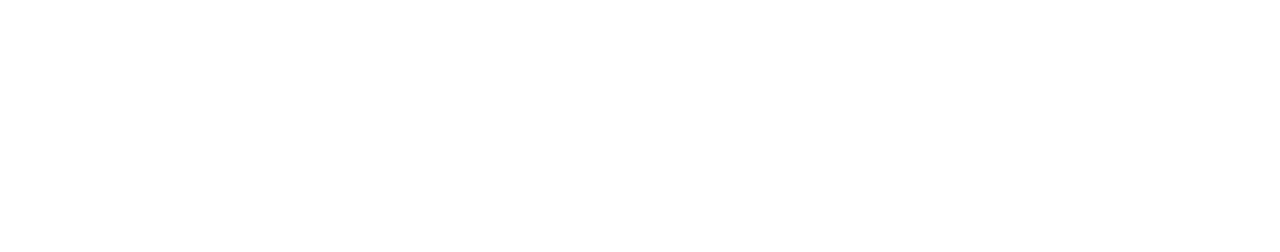
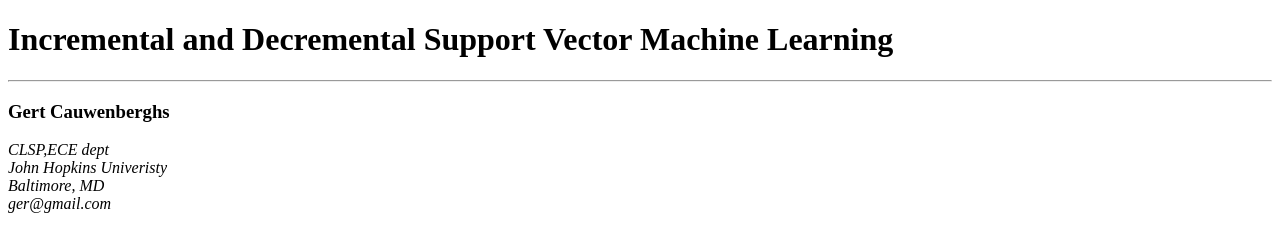
Before and after one commit to Giadagenovesi/html-paper-scientifico, a plain HTML site: page index.html in a window 1280 px wide. Drawn offline with Linux system fonts and the light colour scheme.

Commit message:
Add Header

```diff
--- a/index.html
+++ b/index.html
@@ -8,7 +8,19 @@
 </head>
 <body>
     <!-- header -->
-    <header></header>
+    <header>
+        <h1> Incremental and Decremental Support Vector Machine Learning</h1>
+        <hr>
+        <section>
+            <h3>Gert Cauwenberghs</h3>
+            <address>
+                CLSP,ECE dept <br>
+                John Hopkins Univeristy <br>
+                Baltimore, MD <br>
+                <em>ger@gmail.com</em>
+            </address>
+        </section>
+    </header>
     <!-- end header -->
 
     <!-- main -->
```
